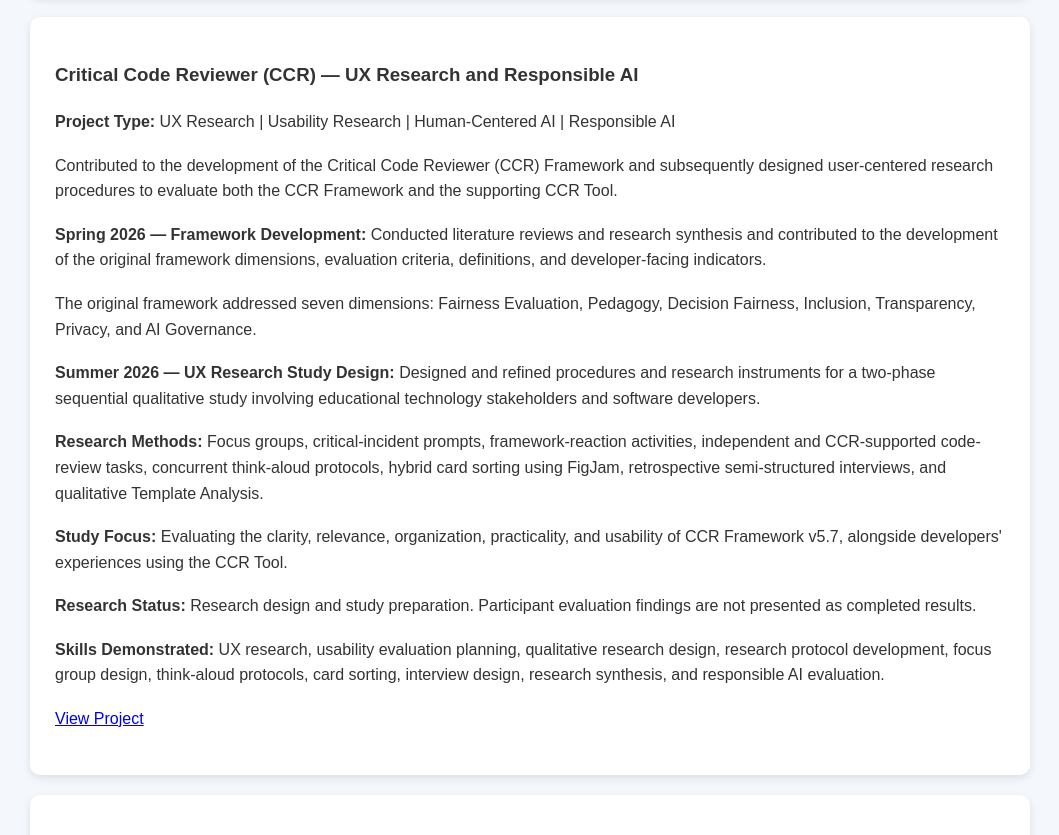
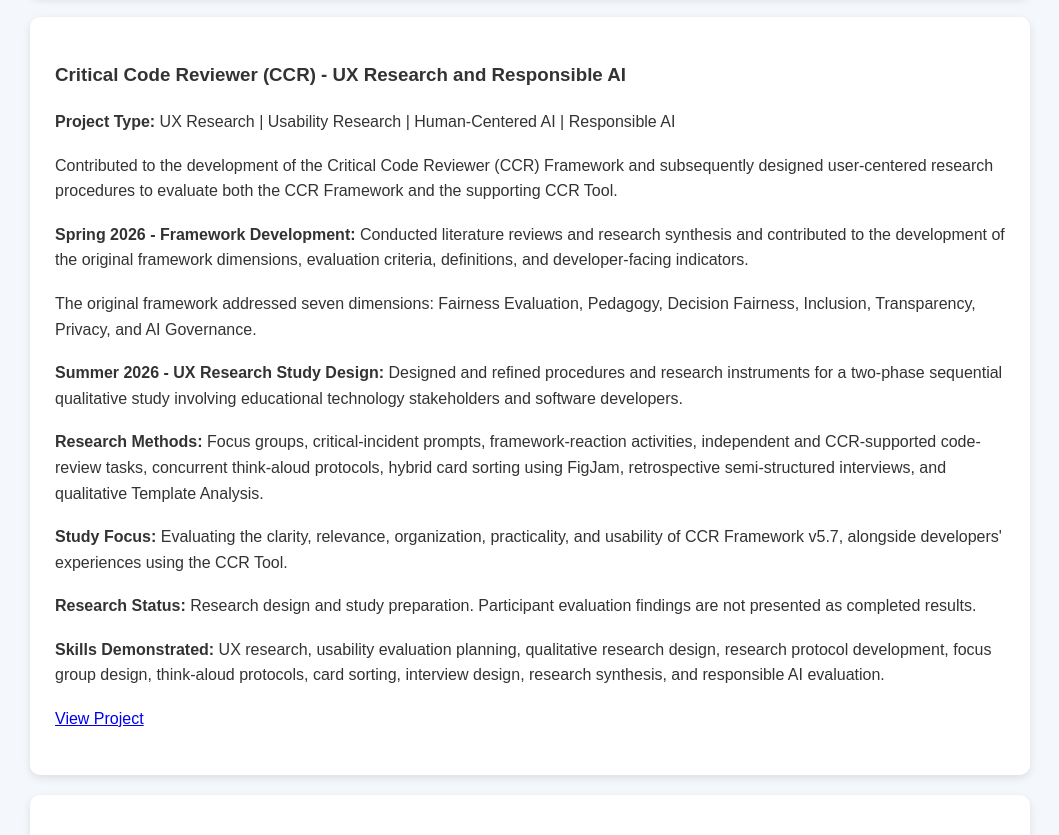
Before and after one commit to Muna94/suweibatu_munahima_sarene_azuma_portfolio, a plain HTML site: page index.html in a window 1280 px wide. Shown: the part 2165-3000 px from the top of the page, without its empty margins (110-1169 px from the left). Drawn offline with Linux system fonts and the light colour scheme.

Commit message:
Fix hyphen formatting in index.html

```diff
--- a/index.html
+++ b/index.html
@@ -215,7 +215,7 @@
         <div class="card">
 
             <h3>
-                Critical Code Reviewer (CCR) —
+                Critical Code Reviewer (CCR) -
                 UX Research and Responsible AI
             </h3>
 
@@ -233,7 +233,7 @@
             </p>
 
             <p>
-                <strong>Spring 2026 — Framework Development:</strong>
+                <strong>Spring 2026 - Framework Development:</strong>
                 Conducted literature reviews and research synthesis
                 and contributed to the development of the original
                 framework dimensions, evaluation criteria, definitions,
@@ -247,7 +247,7 @@
             </p>
 
             <p>
-                <strong>Summer 2026 — UX Research Study Design:</strong>
+                <strong>Summer 2026 - UX Research Study Design:</strong>
                 Designed and refined procedures and research instruments
                 for a two-phase sequential qualitative study involving
                 educational technology stakeholders and software developers.
```
